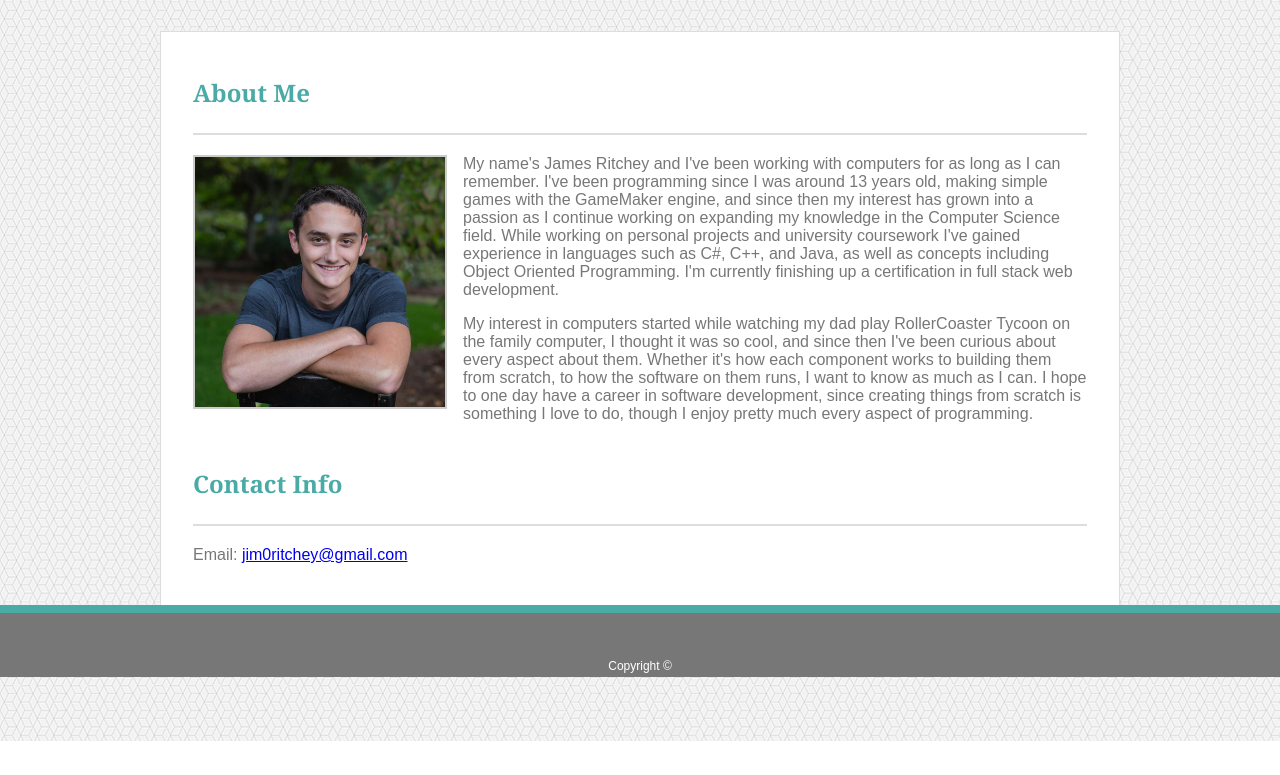
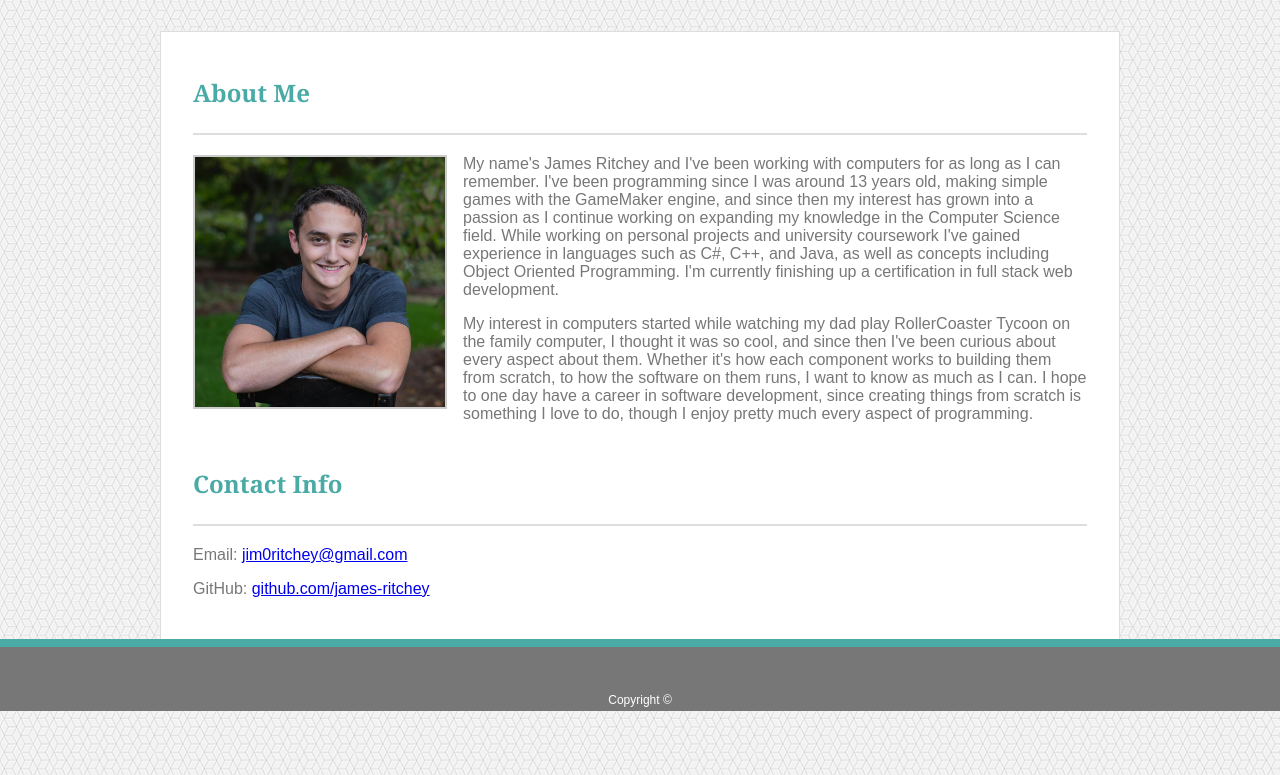
Before and after one commit to dragon1freak/dragon1freak.github.io, a plain HTML site: page index.html in a window 1280 px wide. Shown: the part 131-906 px from the top of the page. Before the commit the page ends 872 px from the top, so only its background shows below. Drawn offline with Linux system fonts and the light colour scheme.

Commit message:
Added gitub link

```diff
--- a/index.html
+++ b/index.html
@@ -41,6 +41,8 @@
                 </p>
                 <h2>Contact Info</h2>
                 <p>Email: <a href="mailto:jim0ritchey@gmail.com">jim0ritchey@gmail.com</a></p>
+                <p>GitHub: <a href="https://github.com/james-ritchey">github.com/james-ritchey</a></p>
+
             </div>
         </div>
     </body>
```
